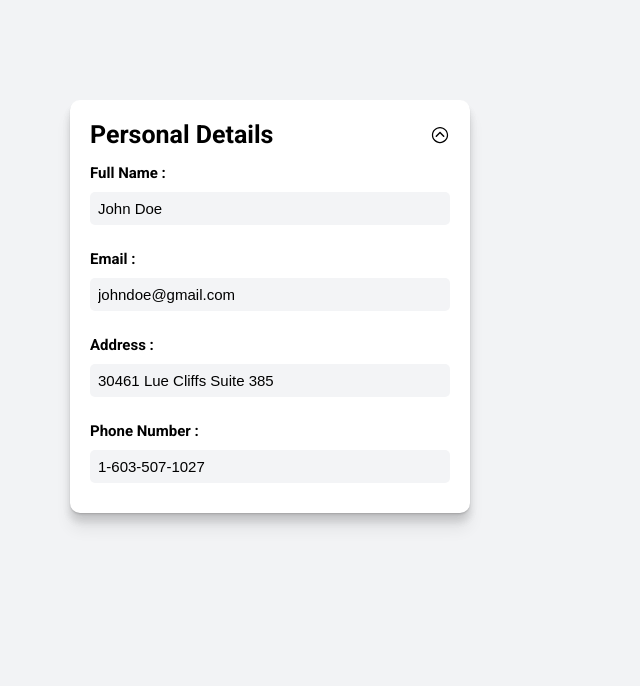
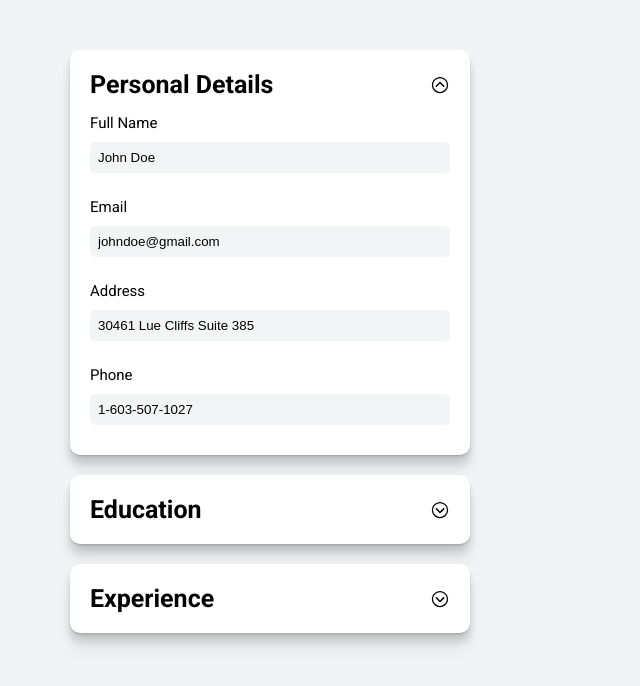
Before and after one commit to SuperCoolNinja/ResumeTool, a React (Vite) app: page / in a window 1280 px wide. Shown: the top 686 px of the page, without its empty margins (0-640 px from the left). Built offline with nearby package versions, Linux system fonts and the light colour scheme.

Commit message:
added card refacto

```diff
--- a/src/components/app/index.jsx
+++ b/src/components/app/index.jsx
@@ -1,7 +1,9 @@
-import { useState } from "react";
+import React, { useState } from "react";
+import { Card } from "../card";
+import { PersonalDetailsInputs } from "../personal-details-card";
+import { EducationInputs } from "../education-card";
+import ExperienceInputs from "../experience-card";
 import { DataContext } from "../../contexts/dataContext";
-import { PersonalDetailsCard } from "../personal-details-card";
-import "./style.css";
 
 export const App = () => {
   const [data, setData] = useState({
@@ -37,10 +39,35 @@ export const App = () => {
     setData,
   };
 
+  const [viewMoreStates, setViewMoreStates] = useState([true, false, false]);
+
+  const handleViewMoreChange = (index, bool) => {
+    setViewMoreStates((prev) =>
+      prev.map((viewMore, idx) => (idx === index ? bool : viewMore))
+    );
+  };
+
   return (
     <DataContext.Provider value={dataObj}>
-      <div className="container">
-        <PersonalDetailsCard />
+      <div className="container cards-space">
+        <Card
+          title="Personal Details"
+          renderInputs={PersonalDetailsInputs}
+          viewMore={viewMoreStates[0]}
+          setViewMore={(bool) => handleViewMoreChange(0, bool)}
+        />
+        <Card
+          title="Education"
+          renderInputs={EducationInputs}
+          viewMore={viewMoreStates[1]}
+          setViewMore={(bool) => handleViewMoreChange(1, bool)}
+        />
+        <Card
+          title="Experience"
+          renderInputs={ExperienceInputs}
+          viewMore={viewMoreStates[2]}
+          setViewMore={(bool) => handleViewMoreChange(2, bool)}
+        />
       </div>
     </DataContext.Provider>
   );
--- /dev/null
+++ b/src/components/card/index.jsx
@@ -0,0 +1,22 @@
+import { DropDownLess } from "../dropdown-icons/less";
+import { DropDownMore } from "../dropdown-icons/more";
+
+export const Card = ({ title, renderInputs, viewMore, setViewMore }) => {
+  const updateViewMore = (bool) => {
+    setViewMore(bool);
+  };
+
+  return (
+    <div className="container_card">
+      <div className="wrapper_card">
+        <h3 className="title_card">{title}</h3>
+        {!viewMore ? (
+          <DropDownMore updateViewMore={updateViewMore} />
+        ) : (
+          <DropDownLess updateViewMore={updateViewMore} />
+        )}
+      </div>
+      {viewMore && renderInputs()}
+    </div>
+  );
+};
--- /dev/null
+++ b/src/components/education-card/index.jsx
@@ -0,0 +1,46 @@
+import { useContext } from "react";
+import { Input } from "../input";
+import { DataContext } from "../../contexts/dataContext";
+
+export const EducationInputs = () => {
+  const { data } = useContext(DataContext);
+
+  return (
+    <>
+      {data.educations.map((education, index) => (
+        <div key={index}>
+          <Input
+            labelName="School"
+            id={`school-${index}`}
+            type="text"
+            value={education.school}
+          />
+          <Input
+            labelName="Degree"
+            id={`degree-${index}`}
+            type="text"
+            value={education.degree}
+          />
+          <Input
+            labelName="Start Date"
+            id={`startDate-${index}`}
+            type="date"
+            value={education.startDate}
+          />
+          <Input
+            labelName="End Date"
+            id={`endDate-${index}`}
+            type="date"
+            value={education.endDate}
+          />
+          <Input
+            labelName="Location"
+            id={`location-${index}`}
+            type="text"
+            value={education.location}
+          />
+        </div>
+      ))}
+    </>
+  );
+};
--- /dev/null
+++ b/src/components/experience-card/index.jsx
@@ -0,0 +1,54 @@
+import { useContext } from "react";
+import { Input } from "../input";
+import { DataContext } from "../../contexts/dataContext";
+
+const ExperienceInputs = () => {
+  const { data } = useContext(DataContext);
+
+  return (
+    <>
+      {data.experiences.map((experience, index) => (
+        <div key={index}>
+          <Input
+            labelName="Company Name"
+            id={`companyName-${index}`}
+            type="text"
+            value={experience.companyName}
+          />
+          <Input
+            labelName="Position Title"
+            id={`positionTitle-${index}`}
+            type="text"
+            value={experience.positionTitle}
+          />
+          <Input
+            labelName="Start Date"
+            id={`startDate-${index}`}
+            type="date"
+            value={experience.startDate}
+          />
+          <Input
+            labelName="End Date"
+            id={`endDate-${index}`}
+            type="date"
+            value={experience.endDate}
+          />
+          <Input
+            labelName="Location"
+            id={`location-${index}`}
+            type="text"
+            value={experience.location}
+          />
+          <Input
+            labelName="Description"
+            id={`description-${index}`}
+            type="text"
+            value={experience.description}
+          />
+        </div>
+      ))}
+    </>
+  );
+};
+
+export default ExperienceInputs;
--- a/src/components/input/index.jsx
+++ b/src/components/input/index.jsx
@@ -1,4 +1,4 @@
-import React, { useContext } from "react";
+import { useContext } from "react";
 import { DataContext } from "../../contexts/dataContext";
 import "./style.css";
 
--- a/src/components/personal-details-card/index.jsx
+++ b/src/components/personal-details-card/index.jsx
@@ -1,27 +1,36 @@
-import { DropDownMore } from "../dropdown-icons/more";
-import { DropDownLess } from "../dropdown-icons/less";
-import { useState } from "react";
-import { Inputs } from "./inputs";
+import { useContext } from "react";
+import { DataContext } from "../../contexts/dataContext";
+import { Input } from "../input";
 
-export const PersonalDetailsCard = () => {
-  const [viewMore, setViewMore] = useState(true);
-
-  const updateViewMore = (bool) => {
-    setViewMore(bool);
-  };
+export const PersonalDetailsInputs = () => {
+  const { data } = useContext(DataContext);
 
   return (
-    <div className="container_card">
-      <div className="wrapper_card">
-        <h3 className="title_card">Personal Details</h3>
-        {!viewMore ? (
-          <DropDownMore updateViewMore={updateViewMore} />
-        ) : (
-          <DropDownLess updateViewMore={updateViewMore} />
-        )}
-      </div>
-
-      {viewMore && <Inputs />}
-    </div>
+    <>
+      <Input
+        labelName="Full Name"
+        id="fullname"
+        type="text"
+        value={data.personnalDetails.fullname}
+      />
+      <Input
+        labelName="Email"
+        id="email"
+        type="email"
+        value={data.personnalDetails.email}
+      />
+      <Input
+        labelName="Address"
+        id="address"
+        type="text"
+        value={data.personnalDetails.address}
+      />
+      <Input
+        labelName="Phone"
+        id="phone"
+        type="tel"
+        value={data.personnalDetails.phone}
+      />
+    </>
   );
 };
--- a/src/components/personal-details-card/inputs.jsx
+++ /dev/null
@@ -1,32 +0,0 @@
-import { Input } from "../input";
-import { FormPersonalDetails as data } from "./config";
-
-export const Inputs = () => {
-  return (
-    <>
-      <Input
-        labelName={data.fullname.label}
-        id={data.fullname.id}
-        type={data.fullname.type}
-      />
-
-      <Input
-        labelName={data.email.label}
-        id={data.email.id}
-        type={data.email.type}
-      />
-
-      <Input
-        labelName={data.address.label}
-        id={data.address.id}
-        type={data.address.type}
-      />
-
-      <Input
-        labelName={data.phone.label}
-        id={data.phone.id}
-        type={data.phone.type}
-      />
-    </>
-  );
-};
--- a/src/styles/style.css
+++ b/src/styles/style.css
@@ -34,11 +34,17 @@ body {
   padding-left: 15px;
   margin-right: auto;
   margin-left: auto;
+  margin-top: 5rem;
 }
 
 /* ------------ */
 /* --CARDS--*/
 /* ------------ */
+.cards-space {
+  display: flex;
+  flex-direction: column;
+  gap: 2rem;
+}
 
 .container_card {
   display: flex;
@@ -48,7 +54,6 @@ body {
   padding: 2rem;
   border-radius: 1rem;
   background-color: white;
-  margin-top: 10rem;
   box-shadow: rgba(0, 0, 0, 0.07) 0px 1px 1px, rgba(0, 0, 0, 0.07) 0px 2px 2px,
     rgba(0, 0, 0, 0.07) 0px 8px 8px, rgba(0, 0, 0, 0.07) 0px 8px 8px,
     rgba(0, 0, 0, 0.07) 0px 16px 16px;
```
